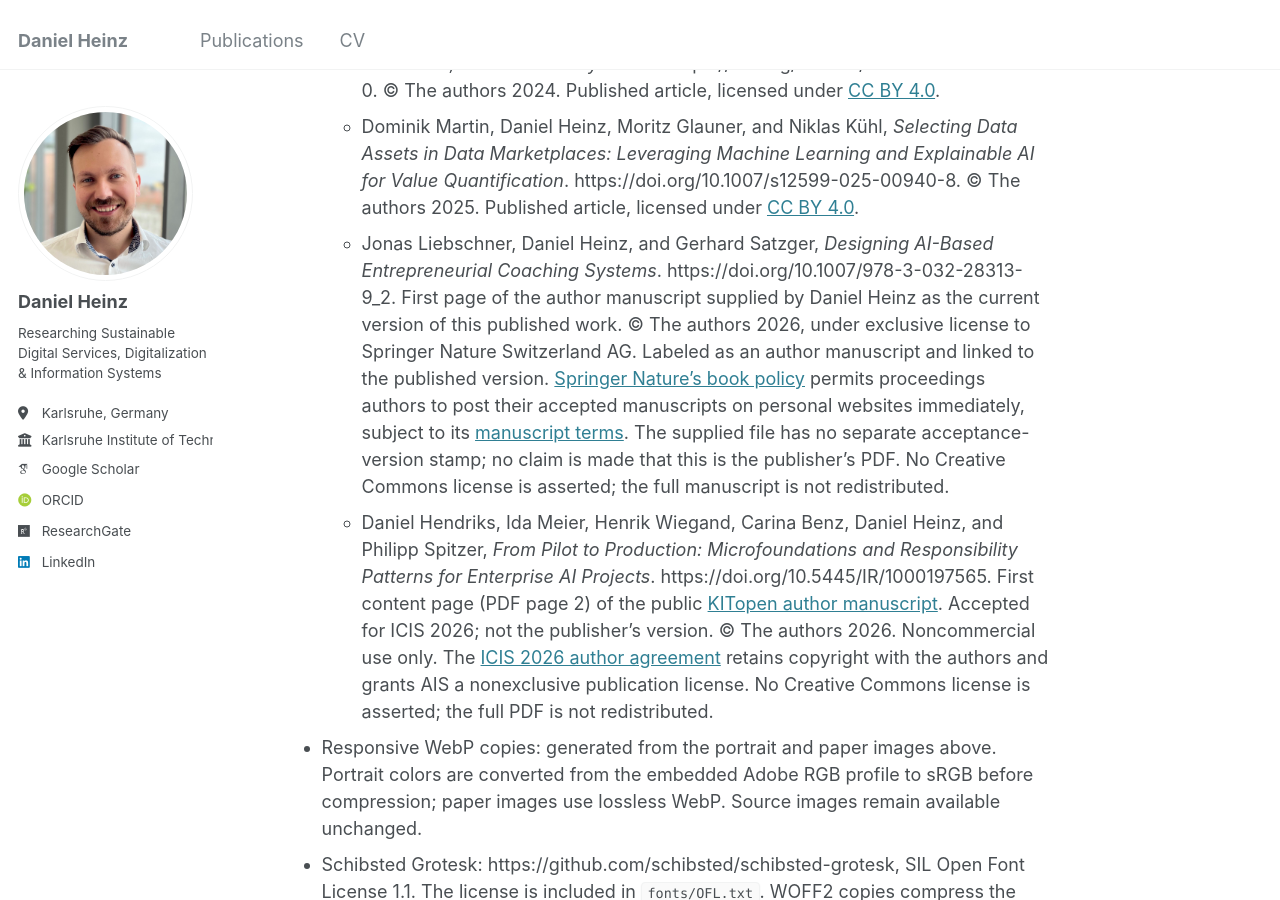
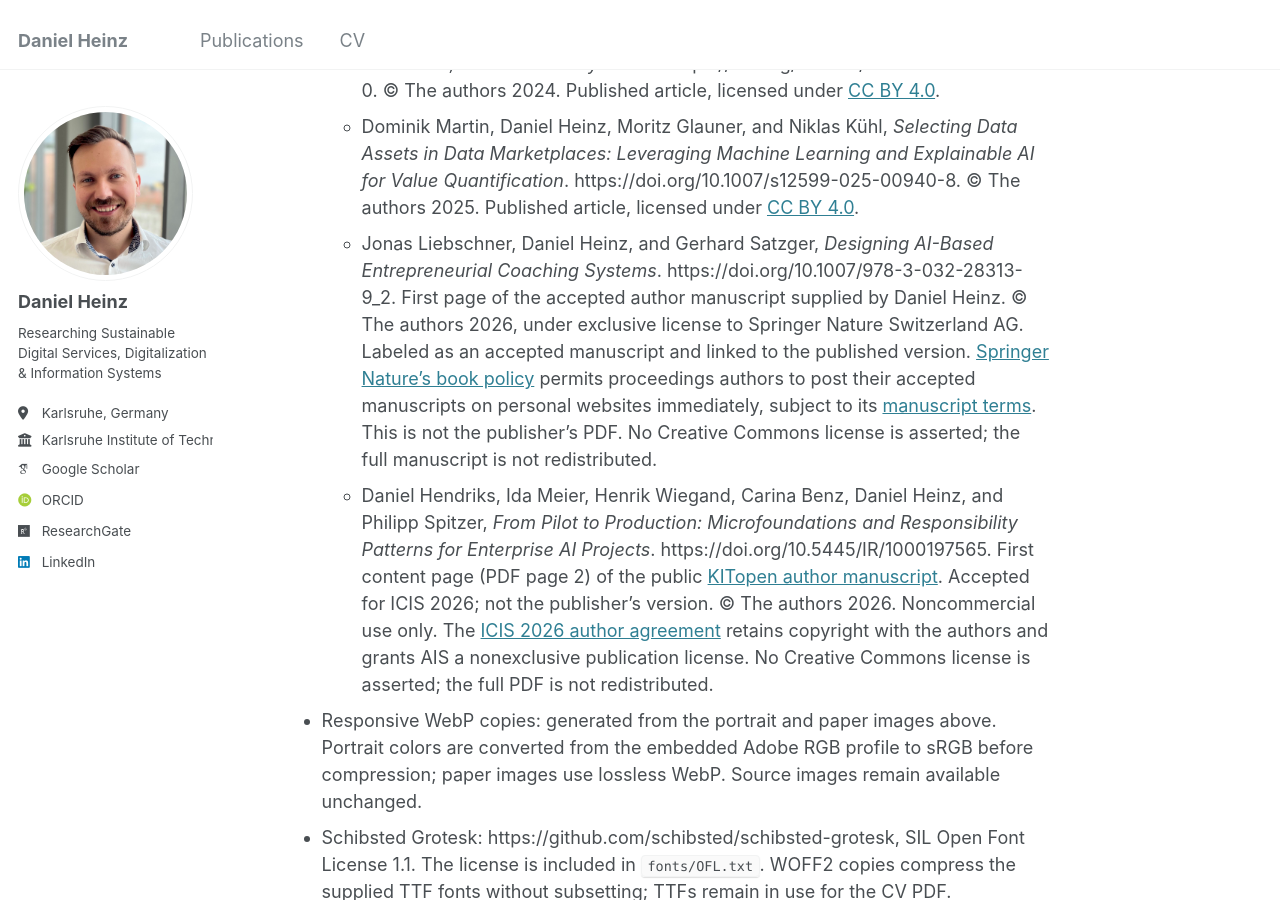
Before and after one commit to DanielHeinz7/danielheinz7.github.io, a Jekyll site: the page built from public/ASSET-SOURCES.md, in a window 1280 px wide and 900 px high, scrolled down 1707 px. Built offline with Jekyll 4.4.1, drawn with Linux system fonts in a browser that asks for light colours; some web fonts are replaced; our own code applies the rules of GitHub Pages for plain Markdown files; some of the changed text lies outside the part shown.

Commit message:
Clarify accepted coaching manuscript and KIT LENS image provenance

```diff
--- a/public/ASSET-SOURCES.md
+++ b/public/ASSET-SOURCES.md
@@ -16,7 +16,7 @@
   - Christian Bartelheimer, Daniel Heinz, Sarah Hönigsberg, Dominik Siemon, Mahei Manhai Li, Timo Strohmann, Jens Poeppelbuss, and Christoph Peters, *Conceptualizing Hybrid Intelligent Service Ecosystems*. https://doi.org/10.1007/s12525-025-00798-4. © The authors 2025. Published article, licensed under [CC BY 4.0](https://creativecommons.org/licenses/by/4.0/).
   - Marcel Fassnacht, Jannis Leimstoll, Carina Benz, Daniel Heinz, and Gerhard Satzger, *Data Sharing Practices: The Interplay of Data, Organizational Structures, and Network Dynamics*. https://doi.org/10.1007/s12525-024-00732-0. © The authors 2024. Published article, licensed under [CC BY 4.0](https://creativecommons.org/licenses/by/4.0/).
   - Dominik Martin, Daniel Heinz, Moritz Glauner, and Niklas Kühl, *Selecting Data Assets in Data Marketplaces: Leveraging Machine Learning and Explainable AI for Value Quantification*. https://doi.org/10.1007/s12599-025-00940-8. © The authors 2025. Published article, licensed under [CC BY 4.0](https://creativecommons.org/licenses/by/4.0/).
-  - Jonas Liebschner, Daniel Heinz, and Gerhard Satzger, *Designing AI-Based Entrepreneurial Coaching Systems*. https://doi.org/10.1007/978-3-032-28313-9_2. First page of the author manuscript supplied by Daniel Heinz as the current version of this published work. © The authors 2026, under exclusive license to Springer Nature Switzerland AG. Labeled as an author manuscript and linked to the published version. [Springer Nature’s book policy](https://www.springernature.com/gp/open-science/policies/book-policies) permits proceedings authors to post their accepted manuscripts on personal websites immediately, subject to its [manuscript terms](https://www.springernature.com/gp/open-science/policies/accepted-manuscript-terms). The supplied file has no separate acceptance-version stamp; no claim is made that this is the publisher’s PDF. No Creative Commons license is asserted; the full manuscript is not redistributed.
+  - Jonas Liebschner, Daniel Heinz, and Gerhard Satzger, *Designing AI-Based Entrepreneurial Coaching Systems*. https://doi.org/10.1007/978-3-032-28313-9_2. First page of the accepted author manuscript supplied by Daniel Heinz. © The authors 2026, under exclusive license to Springer Nature Switzerland AG. Labeled as an accepted manuscript and linked to the published version. [Springer Nature’s book policy](https://www.springernature.com/gp/open-science/policies/book-policies) permits proceedings authors to post their accepted manuscripts on personal websites immediately, subject to its [manuscript terms](https://www.springernature.com/gp/open-science/policies/accepted-manuscript-terms). This is not the publisher’s PDF. No Creative Commons license is asserted; the full manuscript is not redistributed.
   - Daniel Hendriks, Ida Meier, Henrik Wiegand, Carina Benz, Daniel Heinz, and Philipp Spitzer, *From Pilot to Production: Microfoundations and Responsibility Patterns for Enterprise AI Projects*. https://doi.org/10.5445/IR/1000197565. First content page (PDF page 2) of the public [KITopen author manuscript](https://publikationen.bibliothek.kit.edu/1000197565/191179192). Accepted for ICIS 2026; not the publisher’s version. © The authors 2026. Noncommercial use only. The [ICIS 2026 author agreement](https://icis2026.aisconferences.org/submissions/revisions/) retains copyright with the authors and grants AIS a nonexclusive publication license. No Creative Commons license is asserted; the full PDF is not redistributed.
 - Responsive WebP copies: generated from the portrait and paper images above. Portrait colors are converted from the embedded Adobe RGB profile to sRGB before compression; paper images use lossless WebP. Source images remain available unchanged.
 - Schibsted Grotesk: https://github.com/schibsted/schibsted-grotesk, SIL Open Font License 1.1. The license is included in `fonts/OFL.txt`. WOFF2 copies compress the supplied TTF fonts without subsetting; TTFs remain in use for the CV PDF.
--- a/src/data/papers.json
+++ b/src/data/papers.json
@@ -523,7 +523,7 @@
     "slug": "ai-coaching",
     "image_source": {
       "url": "https://doi.org/10.1007/978-3-032-28313-9_2",
-      "label": "Author manuscript · Published version",
+      "label": "Accepted manuscript · Published version",
       "credit": "© The authors 2026, under exclusive license to Springer Nature Switzerland AG"
     }
   },
```
Also changed, not shown: other parts of public/ASSET-SOURCES.md (+1 -1 lines).
